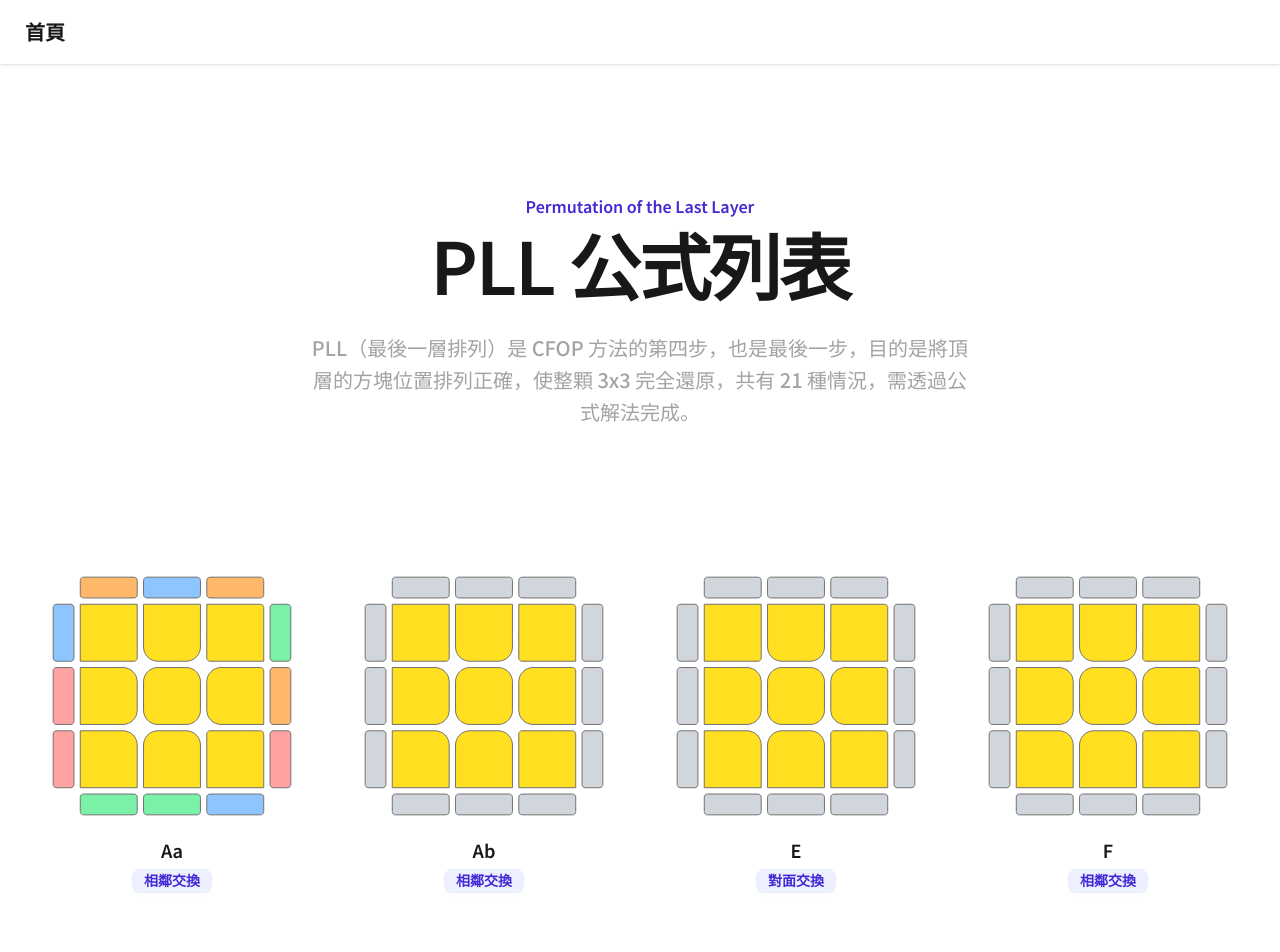
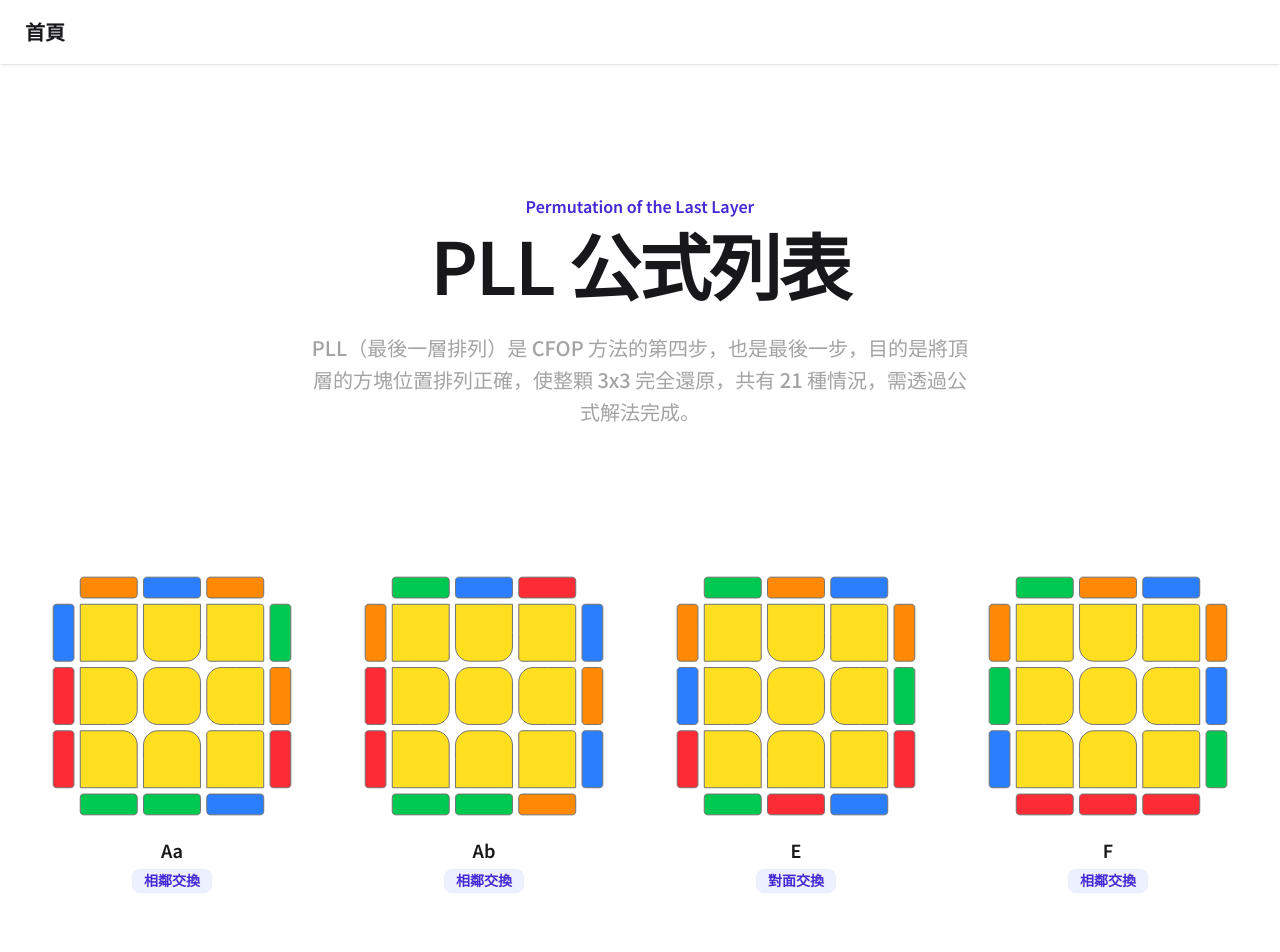
Before and after one commit to GaiaYang/cube-web, a Next.js app in the folder cube-web/: page /event/333/algs/pll in a window 1280 px wide. Shown: the top 952 px of the page. Built offline with nearby package versions, Linux system fonts and the light colour scheme.

Commit message:
調整方塊色票、PLL圖案製作中

```diff
--- a/cube-web/src/components/cube/333/diagram/LastLayerDiagram.tsx
+++ b/cube-web/src/components/cube/333/diagram/LastLayerDiagram.tsx
@@ -27,17 +27,17 @@ export default function LastLayerDiagram({
           (function () {
             switch (colorMap?.[item.id]) {
               case "red":
-                return "fill-red-300";
+                return "fill-red-500";
               case "orange":
-                return "fill-orange-300";
+                return "fill-orange-400";
               case "white":
                 return "fill-white";
               case "yellow":
                 return "fill-yellow-300";
               case "blue":
-                return "fill-blue-300";
+                return "fill-blue-500";
               case "green":
-                return "fill-green-300";
+                return "fill-green-500";
               case "none":
               default:
                 return "fill-gray-300 dark:fill-gray-500";
--- a/cube-web/src/content/cube/333/pll/definitions.ts
+++ b/cube-web/src/content/cube/333/pll/definitions.ts
@@ -10,15 +10,15 @@ const definitions: PLLDefinition[] = [
       "S-TL": "R",
       "S-TC": "B",
       "S-TR": "R",
+      "S-LT": "B",
+      "S-LC": "L",
+      "S-LB": "L",
       "S-BL": "F",
       "S-BC": "F",
       "S-BR": "B",
       "S-RT": "F",
       "S-RC": "R",
       "S-RB": "L",
-      "S-LT": "B",
-      "S-LC": "L",
-      "S-LB": "L",
     },
     category: PLLCategory.ADJ_SWAP,
   },
@@ -26,56 +26,160 @@ const definitions: PLLDefinition[] = [
     id: "Ab",
     name: "Ab",
     setupAlgorithms: "x R' U R' D2' R U' R' D2' R2' x'",
-    patternColors: {},
+    patternColors: {
+      "S-TL": "F",
+      "S-TC": "B",
+      "S-TR": "L",
+      "S-LT": "R",
+      "S-LC": "L",
+      "S-LB": "L",
+      "S-BL": "F",
+      "S-BC": "F",
+      "S-BR": "R",
+      "S-RT": "B",
+      "S-RC": "R",
+      "S-RB": "B",
+    },
     category: PLLCategory.ADJ_SWAP,
   },
   {
     id: "E",
     name: "E",
     setupAlgorithms: "x' D R U R' D' R U' R' D R U' R' D' R U R' x y'",
-    patternColors: {},
+    patternColors: {
+      "S-TL": "F",
+      "S-TC": "R",
+      "S-TR": "B",
+      "S-LT": "R",
+      "S-LC": "B",
+      "S-LB": "L",
+      "S-BL": "F",
+      "S-BC": "L",
+      "S-BR": "B",
+      "S-RT": "R",
+      "S-RC": "F",
+      "S-RB": "L",
+    },
     category: PLLCategory.OPP_SWAP,
   },
   {
     id: "F",
     name: "F",
     setupAlgorithms: "R' U' R U' R' U R U R2' F' R U R U' R' F U R y'",
-    patternColors: {},
+    patternColors: {
+      "S-TL": "F",
+      "S-TC": "R",
+      "S-TR": "B",
+      "S-LT": "R",
+      "S-LC": "F",
+      "S-LB": "B",
+      "S-BL": "L",
+      "S-BC": "L",
+      "S-BR": "L",
+      "S-RT": "R",
+      "S-RC": "B",
+      "S-RB": "F",
+    },
     category: PLLCategory.ADJ_SWAP,
   },
   {
     id: "Ga",
     name: "Ga",
     setupAlgorithms: "R' U' R D' U R2' U R' U R U' R U' R2' D",
-    patternColors: {},
+    patternColors: {
+      "S-TL": "B",
+      "S-TC": "F",
+      "S-TR": "R",
+      "S-LT": "L",
+      "S-LC": "B",
+      "S-LB": "L",
+      "S-BL": "F",
+      "S-BC": "L",
+      "S-BR": "L",
+      "S-RT": "F",
+      "S-RC": "L",
+      "S-RB": "B",
+    },
     category: PLLCategory.ADJ_SWAP,
   },
   {
     id: "Gb",
     name: "Gb",
     setupAlgorithms: "R2' U R' U R' U' R U' R2' D U' R' U R D'",
-    patternColors: {},
+    patternColors: {
+      "S-TL": "B",
+      "S-TC": "L",
+      "S-TR": "R",
+      "S-LT": "L",
+      "S-LC": "R",
+      "S-LB": "L",
+      "S-BL": "F",
+      "S-BC": "B",
+      "S-BR": "R",
+      "S-RT": "F",
+      "S-RC": "F",
+      "S-RB": "B",
+    },
     category: PLLCategory.ADJ_SWAP,
   },
   {
     id: "Gc",
     name: "Gc",
     setupAlgorithms: "D' R U R' U' D R2' U' R U' R' U R' U R2'",
-    patternColors: {},
+    patternColors: {
+      "S-TL": "B",
+      "S-TC": "R",
+      "S-TR": "R",
+      "S-LT": "L",
+      "S-LC": "F",
+      "S-LB": "L",
+      "S-BL": "F",
+      "S-BC": "B",
+      "S-BR": "R",
+      "S-RT": "F",
+      "S-RC": "R",
+      "S-RB": "B",
+    },
     category: PLLCategory.ADJ_SWAP,
   },
   {
     id: "Gd",
     name: "Gd",
     setupAlgorithms: "R2' U' R U' R U R' U R2' D' U R U' R' D",
-    patternColors: {},
+    patternColors: {
+      "S-TL": "B",
+      "S-TC": "F",
+      "S-TR": "R",
+      "S-LT": "L",
+      "S-LC": "R",
+      "S-LB": "L",
+      "S-BL": "F",
+      "S-BC": "L",
+      "S-BR": "R",
+      "S-RT": "F",
+      "S-RC": "B",
+      "S-RB": "B",
+    },
     category: PLLCategory.ADJ_SWAP,
   },
   {
     id: "H",
     name: "H",
     setupAlgorithms: "M2' U' M2' U2' M2' U' M2'",
-    patternColors: {},
+    patternColors: {
+      "S-TL": "B",
+      "S-TC": "F",
+      "S-TR": "B",
+      "S-LT": "L",
+      "S-LC": "R",
+      "S-LB": "L",
+      "S-BL": "F",
+      "S-BC": "B",
+      "S-BR": "F",
+      "S-RT": "R",
+      "S-RC": "L",
+      "S-RB": "R",
+    },
     category: PLLCategory.EPLL,
   },
   {
```
